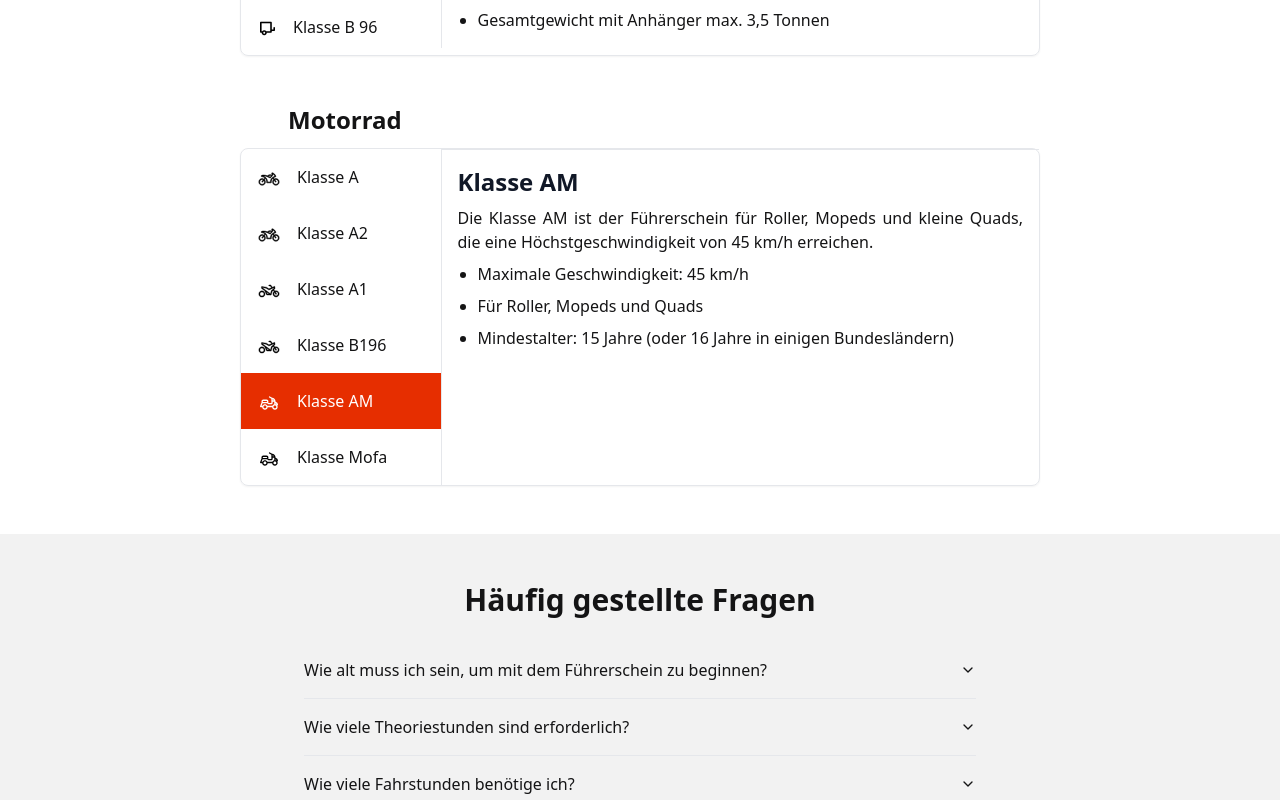
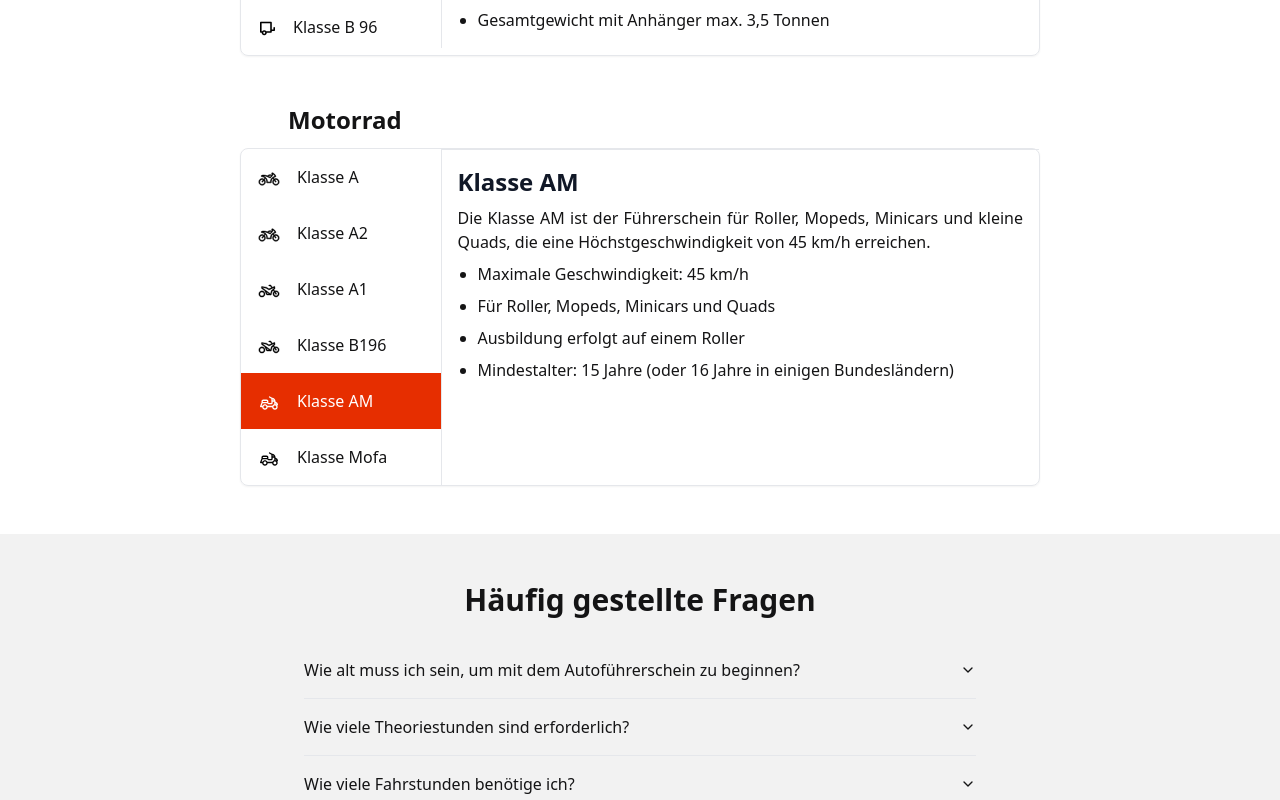
Before and after one commit to PHaerter/fahrschule, a Next.js app: page / in a window 1280 px wide. Both pictures are taken after a click on the button "Klasse AM". Shown: the part 1569-2369 px from the top of the page. Built offline with nearby package versions, Linux system fonts and the light colour scheme.

Commit message:
correction of AM class & add faq question

```diff
--- a/src/app/_components/FAQ_Component.tsx
+++ b/src/app/_components/FAQ_Component.tsx
@@ -7,7 +7,7 @@ import {
 
 const faqData = [
   {
-    question: "Wie alt muss ich sein, um mit dem Führerschein zu beginnen?",
+    question: "Wie alt muss ich sein, um mit dem Autoführerschein zu beginnen?",
     answer:
       "In Deutschland kannst Du mit 16 Jahren und 6 Monaten mit der Ausbildung beginnen, wenn du mit Begleitung fahren möchtest. Den regulären Führerschein der Klasse B kannst Du mit 17 Jahren und 6 Monaten beginnen.",
   },
@@ -36,6 +36,11 @@ const faqData = [
     answer:
       "Ja, wenn Du die Lernapp bereits durchgearbeitet hast und Du dich theoretisch schon im Straßenverkehr auskennst, kannst Du auch schon mit den Fahrstunden beginnen.",
   },
+  {
+    question: "Was benötige ich für meine Motorradausbildung?",
+    answer:
+      "Für die Motorradausbildung benötigst du einen eigenen Helm, eigene Schutzkleidung (mit Protektoren) und eigene Motorradschuhe.",
+  },
 ];
 
 export default function FAQ_Component() {
--- a/src/app/_components/Fahrzeugklassen/FahrzeugklassenMotorrad.tsx
+++ b/src/app/_components/Fahrzeugklassen/FahrzeugklassenMotorrad.tsx
@@ -86,12 +86,14 @@ export default function FahrzeugklassenMotorrad() {
         content: (
           <>
             <p className="mb-2 text-justify">
-              Die Klasse AM ist der Führerschein für Roller, Mopeds und kleine
-              Quads, die eine Höchstgeschwindigkeit von 45 km/h erreichen.
+              Die Klasse AM ist der Führerschein für Roller, Mopeds, Minicars
+              und kleine Quads, die eine Höchstgeschwindigkeit von 45 km/h
+              erreichen.
             </p>
             <ul className="list-disc pl-5 space-y-2">
               <li>Maximale Geschwindigkeit: 45 km/h</li>
-              <li>Für Roller, Mopeds und Quads</li>
+              <li>Für Roller, Mopeds, Minicars und Quads</li>
+              <li>Ausbildung erfolgt auf einem Roller</li>
               <li>
                 Mindestalter: 15 Jahre (oder 16 Jahre in einigen Bundesländern)
               </li>
```
